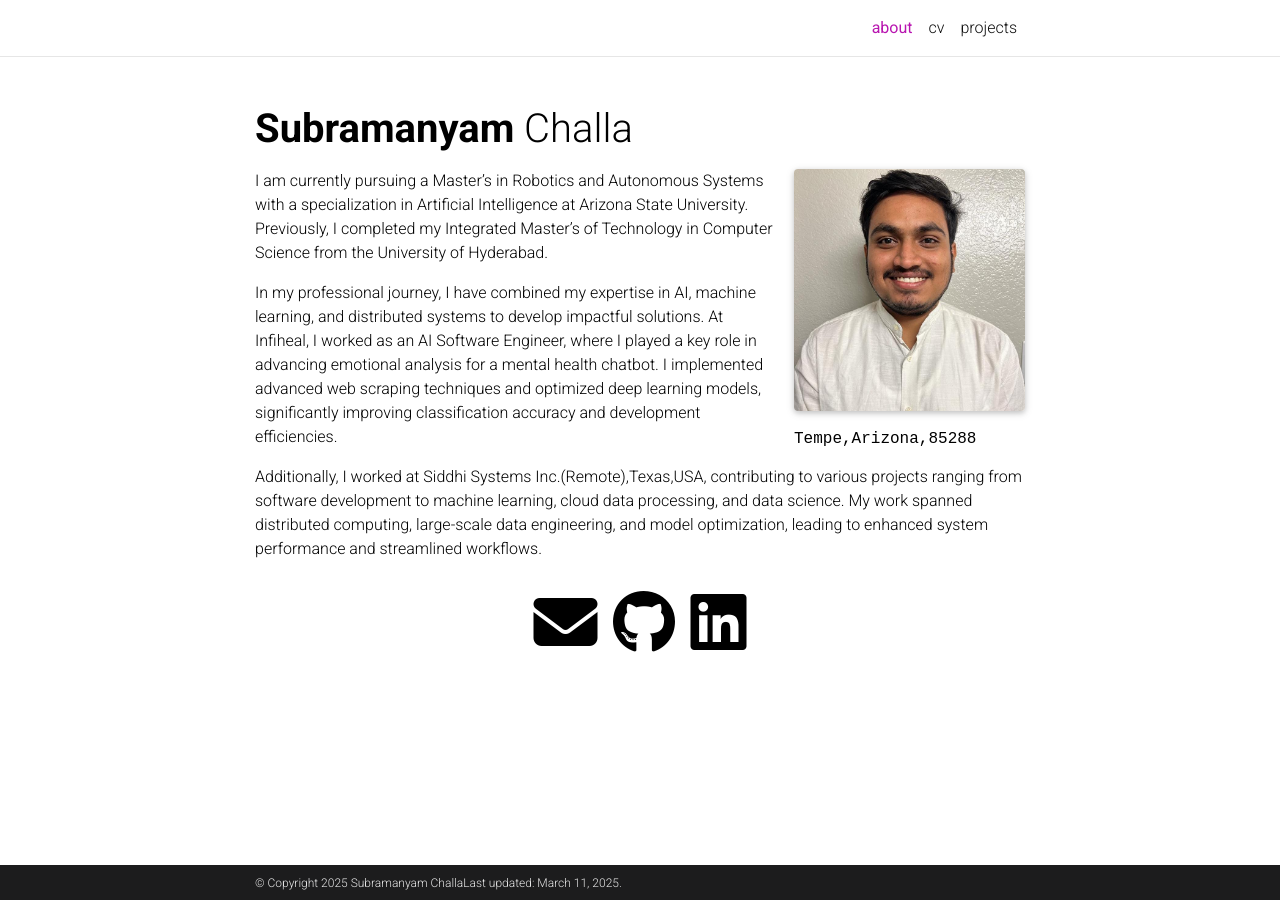
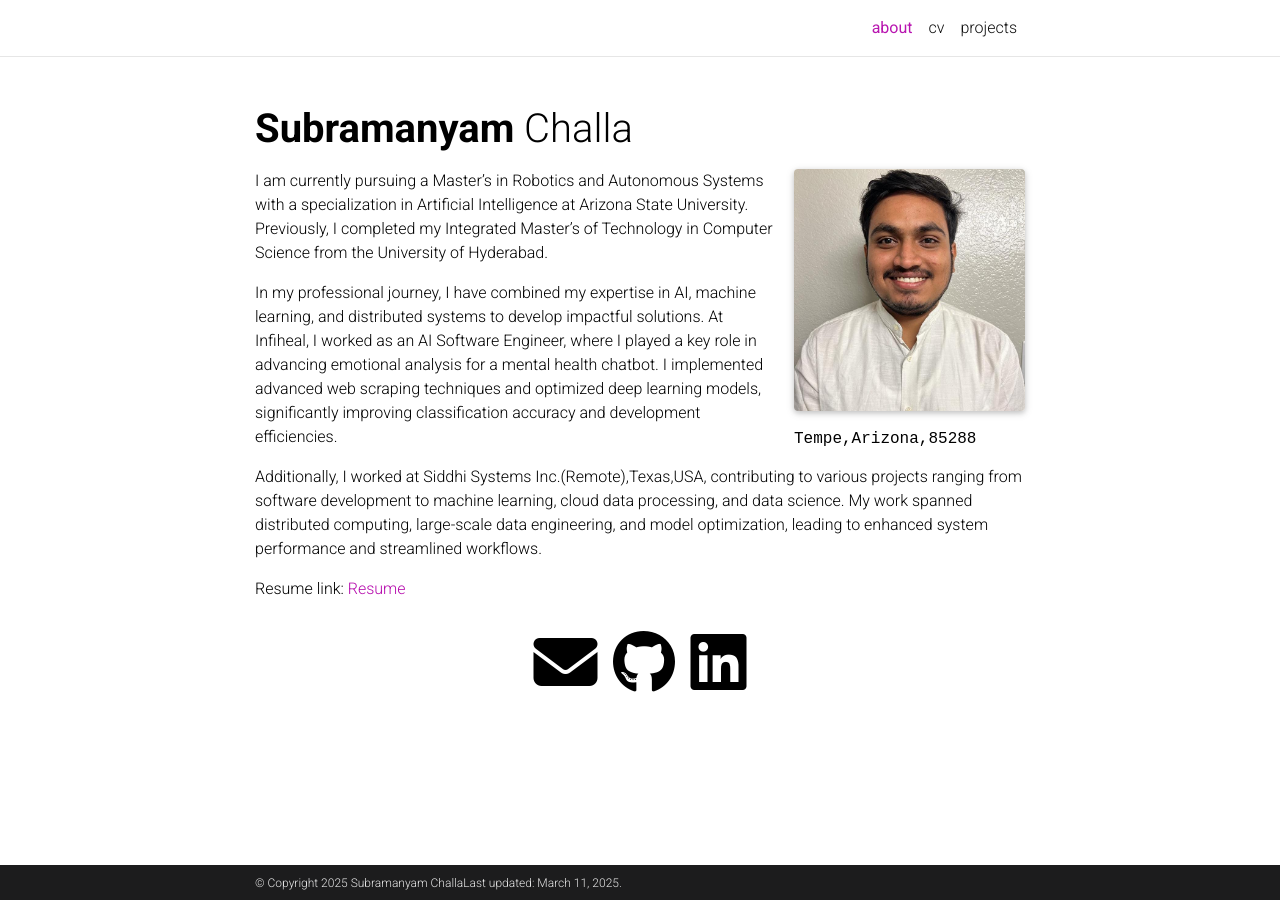
Before and after one commit to SubramanyamChalla24/SubramanyamChalla24.github.io, a Jekyll site: the page built from _pages/about.md, in a window 1280 px wide. Built offline with Jekyll 4.4.1, drawn with Linux system fonts in a browser that asks for light colours; full-size pictures stand in for the smaller copies a plugin makes; comment, search, counter and statistics services are not loaded; a style sheet for code colours, icons or effects is not loaded.

Commit message:
updated with resume link

```diff
--- a/_pages/about.md
+++ b/_pages/about.md
@@ -23,3 +23,5 @@
 In my professional journey, I have combined my expertise in AI, machine learning, and distributed systems to develop impactful solutions. At Infiheal, I worked as an AI Software Engineer, where I played a key role in advancing emotional analysis for a mental health chatbot. I implemented advanced web scraping techniques and optimized deep learning models, significantly improving classification accuracy and development efficiencies.
 
 Additionally, I worked at Siddhi Systems Inc.(Remote),Texas,USA, contributing to various projects ranging from software development to machine learning, cloud data processing, and data science. My work spanned distributed computing, large-scale data engineering, and model optimization, leading to enhanced system performance and streamlined workflows.
+
+Resume link: [Resume](https://drive.google.com/file/d/1lXaqZClPTUEkBmQitlgFihHc2btWYwvs/view?usp=sharing)
```
